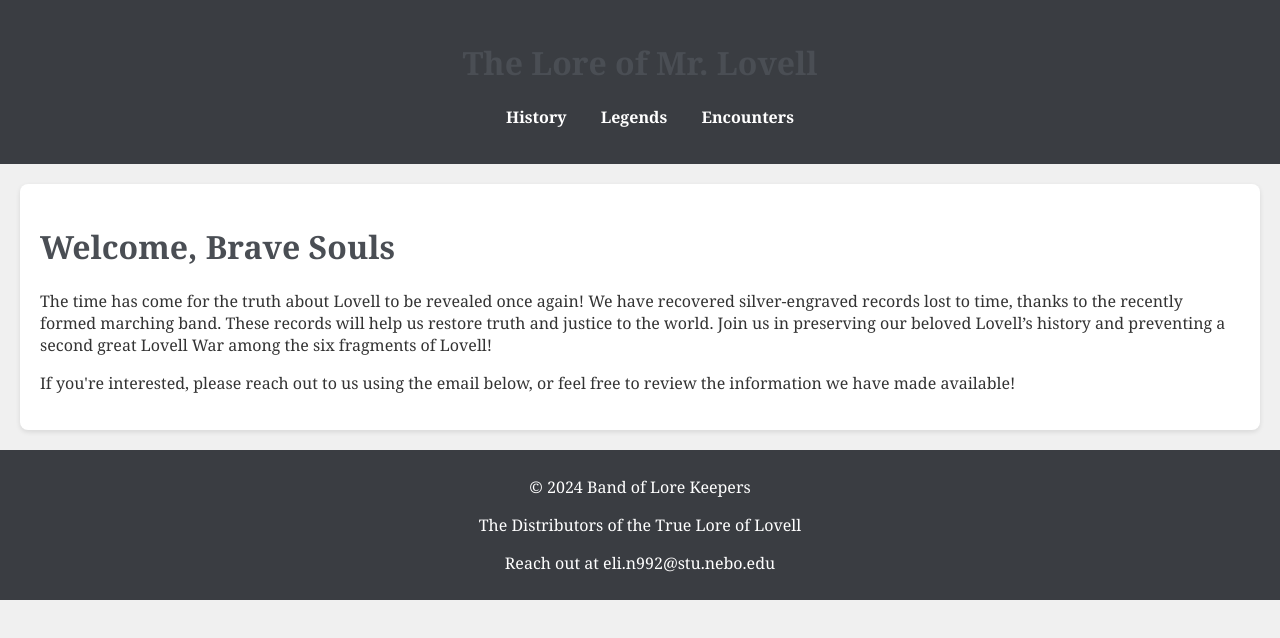
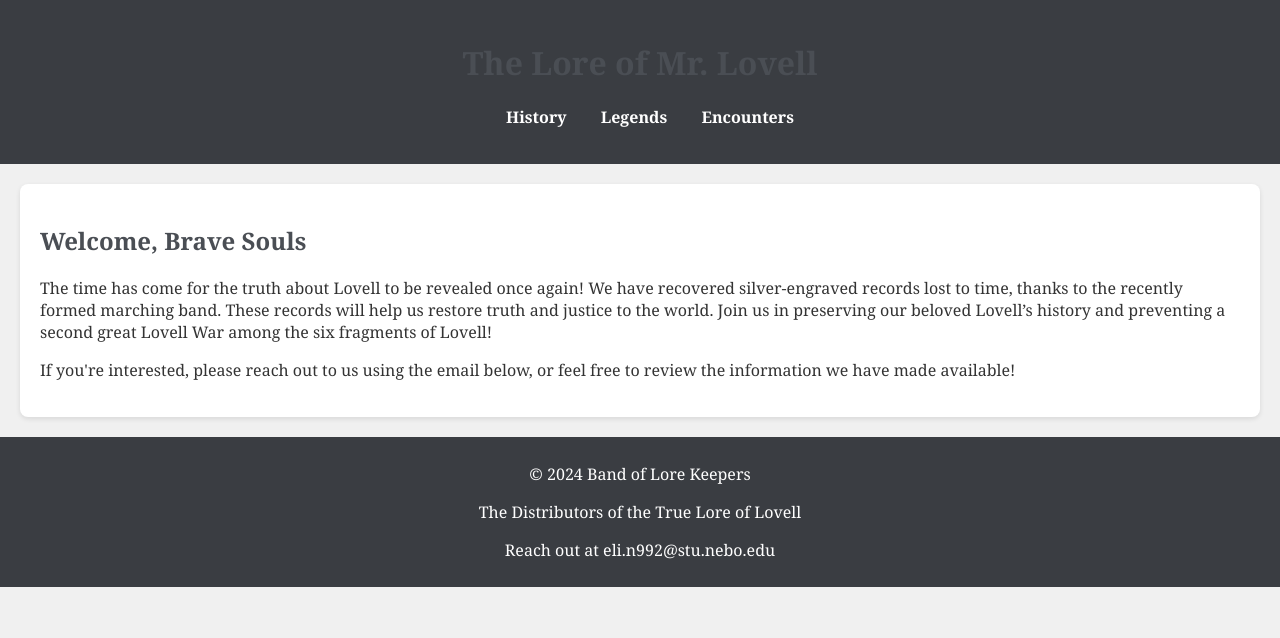
Before and after one commit to Papaya-Voldemort/Lovell-Lore, a plain HTML site: page index.html in a window 1280 px wide. Drawn offline with Linux system fonts and the light colour scheme.

Commit message:
Update index.html

```diff
--- a/index.html
+++ b/index.html
@@ -19,7 +19,7 @@
     </header>
 
     <main>
-       <h1>Welcome, Brave Souls</h1>
+       <h2>Welcome, Brave Souls</h2>
 <p>The time has come for the truth about Lovell to be revealed once again! We have recovered silver-engraved records lost to time, thanks to the recently formed marching band. These records will help us restore truth and justice to the world. Join us in preserving our beloved Lovell’s history and preventing a second great Lovell War among the six fragments of Lovell!</p>
 <p>If you're interested, please reach out to us using the email below, or feel free to review the information we have made available!</p>
     </main>
```
